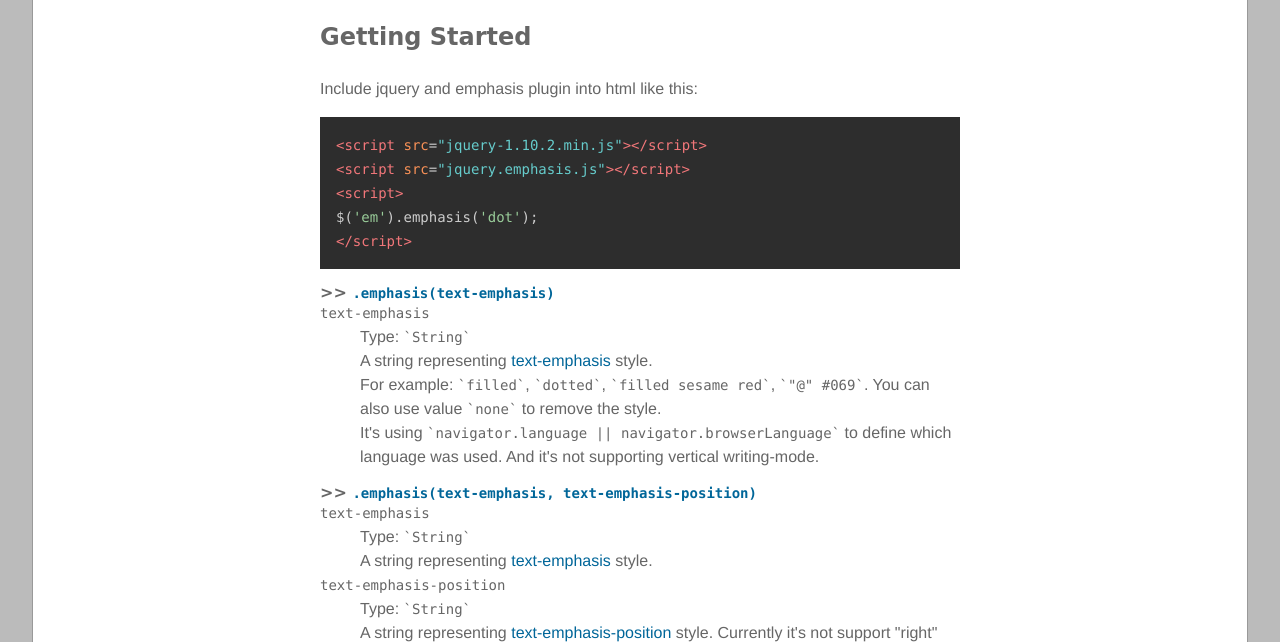
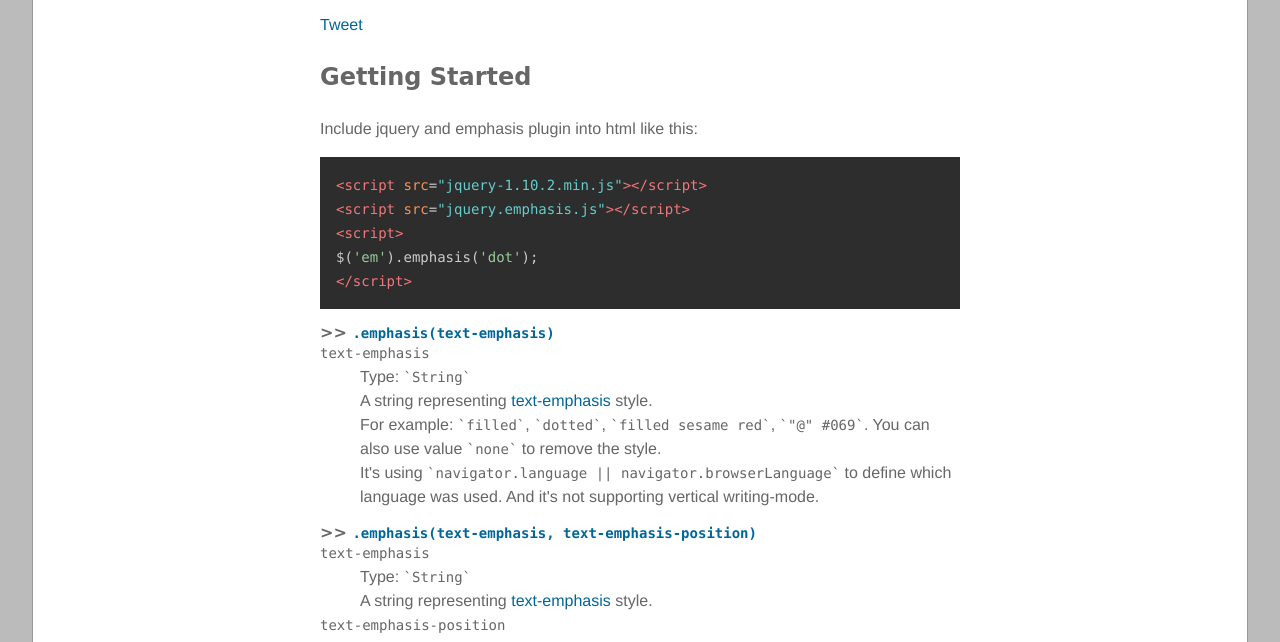
Before and after one commit to zmmbreeze/jquery.emphasis, a website: page index.html in a window 1280 px wide. Shown: the part 458-1100 px from the top of the page. Drawn offline with Linux system fonts and the light colour scheme; a web font is replaced by a local one.

Commit message:
add twitter share

```diff
--- a/index.html
+++ b/index.html
@@ -32,6 +32,10 @@
                     </li>
                 </ul>
                 <p>Depends on jQuery &gt;= 1.10. Support IE 8+, Chrome, Firefox 4+, Safari 5+, Opera 12+, Mobile Safari(iOS 5+)</p>
+                <p>
+                    <a href="https://twitter.com/share" class="twitter-share-button" data-size="large" data-related="zhoumm" data-hashtags="jquery.emphasis">Tweet</a>
+                    <script>!function(d,s,id){var js,fjs=d.getElementsByTagName(s)[0],p=/^http:/.test(d.location)?'http':'https';if(!d.getElementById(id)){js=d.createElement(s);js.id=id;js.src=p+'://platform.twitter.com/widgets.js';fjs.parentNode.insertBefore(js,fjs);}}(document, 'script', 'twitter-wjs');</script>
+                </p>
             </div>
 
             <h2>Getting Started</h2>
```
